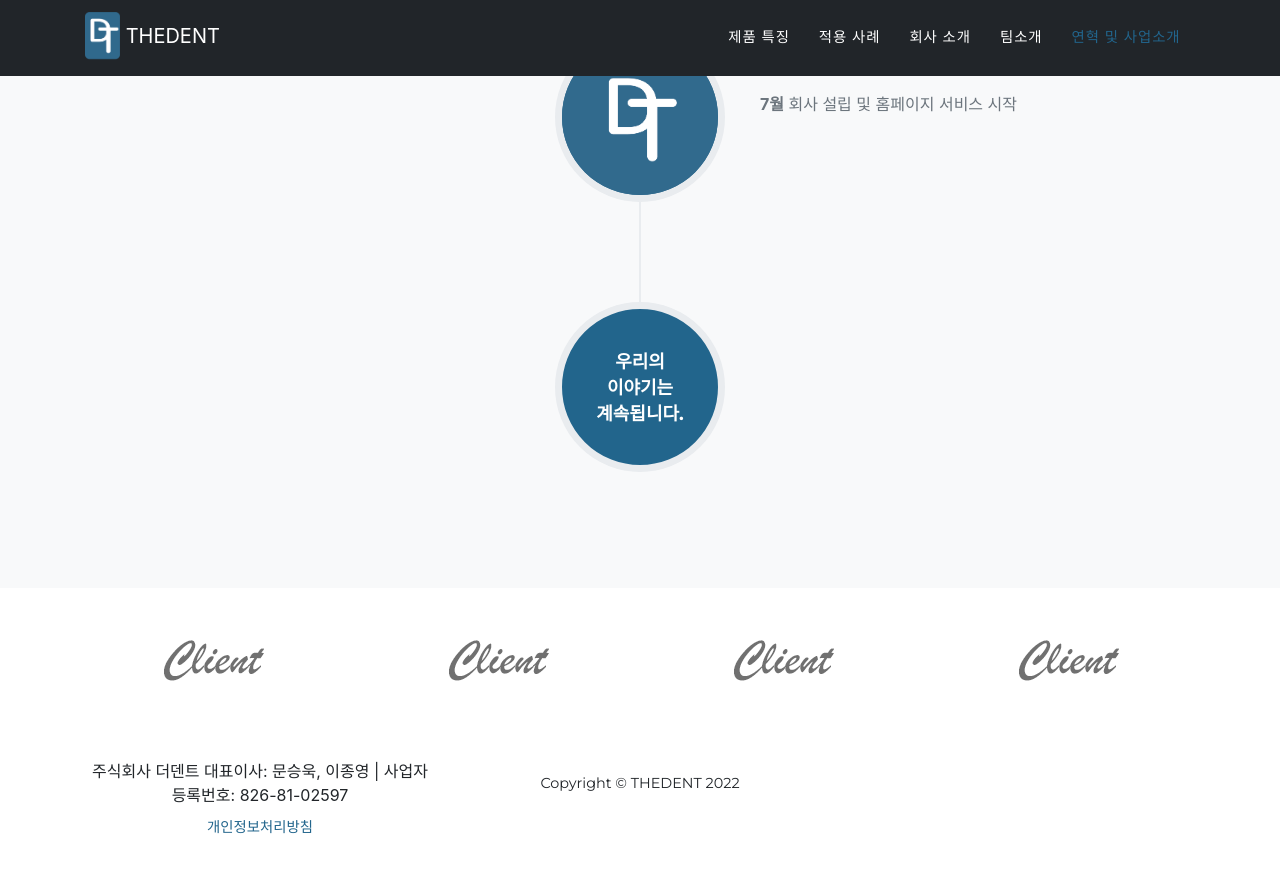
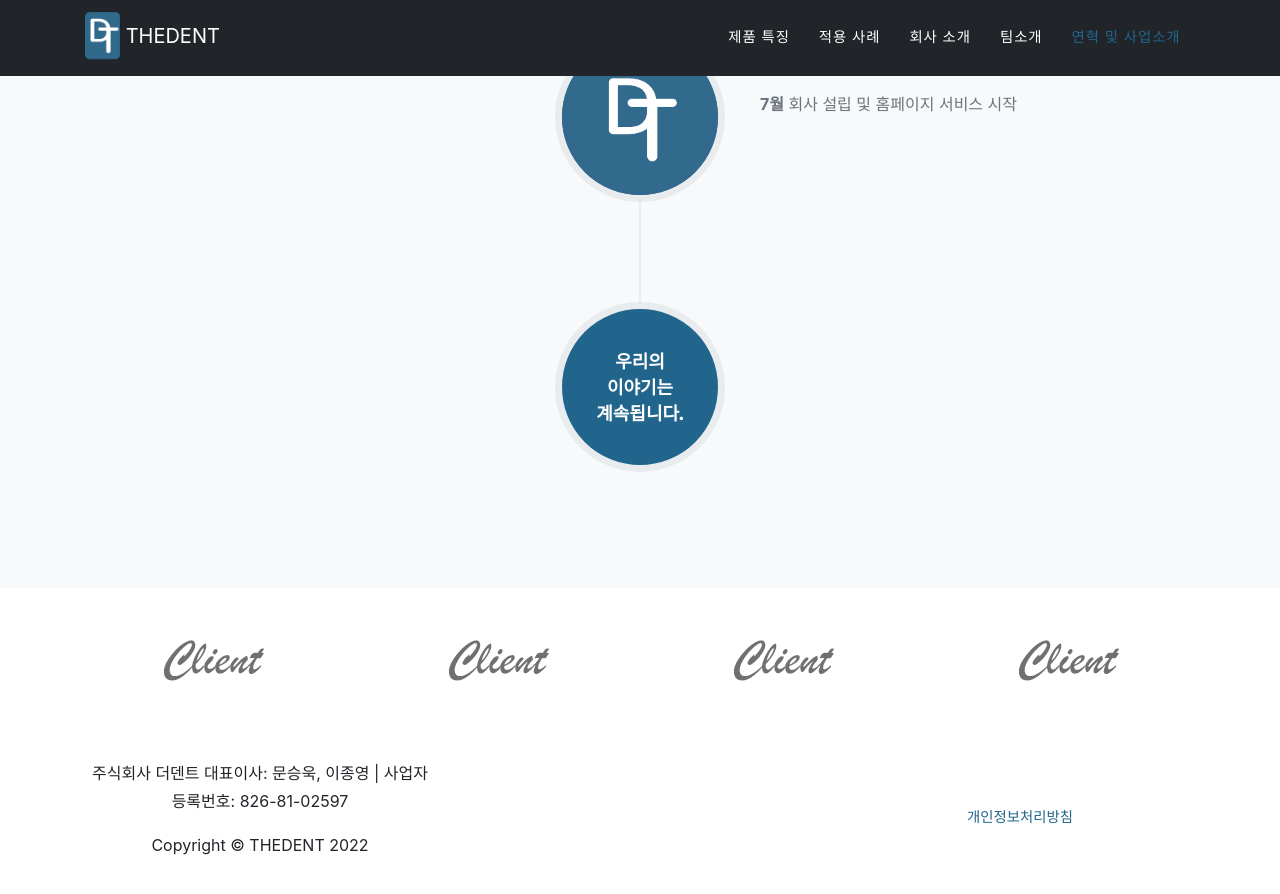
Before and after one commit to thedent-kr/thedent-kr.github.io, a Jekyll site: the page built from index.md, in a window 1280 px wide and 900 px high, scrolled down 3558 px. Shown: the top 894 px of the window. Built offline with Jekyll 4.4.1, drawn with Linux system fonts in a browser that asks for light colours; some web fonts are replaced; before the commit the page ends 4430 px from its top, so only the background shows below that.

Commit message:
Add company info

```diff
--- a/_includes/footer.html
+++ b/_includes/footer.html
@@ -3,12 +3,8 @@
   <div class="container">
     <div class="row align-items-center">
       <div class="col-md-4">
-        <span class="company-info">주식회사 더덴트 대표이사: 문승욱, 이종영 | 사업자등록번호: 826-81-02597</span>
-      </div>
-      <div class="col-md-4">
-        <span class="copyright"
-          >Copyright &copy; {{ site.title }} {{ 'now' | date: "%Y" }}</span
-        >
+        <p class="company-info">주식회사 더덴트 대표이사: 문승욱, 이종영 | 사업자등록번호: 826-81-02597</p>
+        <p class="copyright">Copyright &copy; {{ site.title }} {{ 'now' | date: "%Y" }}</p>
       </div>
       <!-- Social Media -->
       <div class="col-md-4">
```
